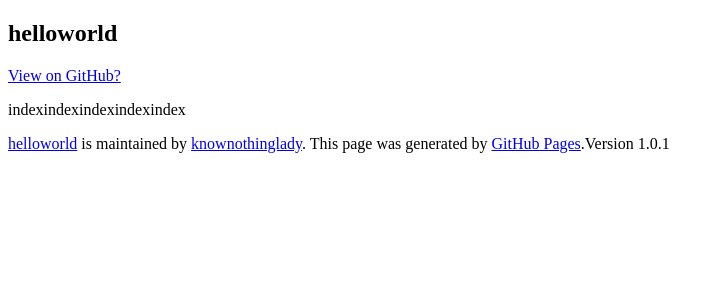
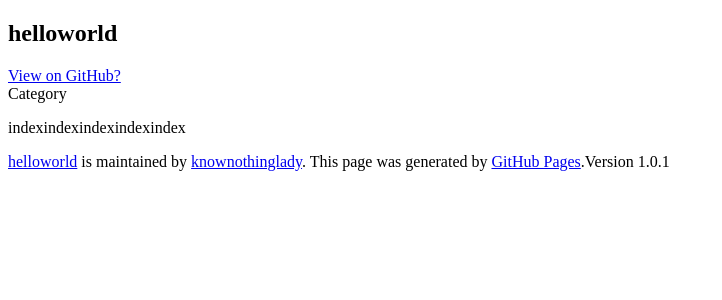
Before and after one commit to knownothinglady/helloworld, a Jekyll site: the page built from index.md, in a window 1280 px wide. Shown: the top 300 px of the page, without its empty margins (0-722 px from the left). Built offline with Jekyll 4.4.1, drawn with Linux system fonts in a browser that asks for light colours; our own code applies the rules of GitHub Pages for plain Markdown files; the repository's description, which GitHub fills in, is left out.

Commit message:
Update default.html

```diff
--- a/_layouts/default.html
+++ b/_layouts/default.html
@@ -21,10 +21,10 @@
       {% endif %}
     </section>
     <section class="leftContainer">
+      Category
       {% for post in site.posts %}
       <li>
-        <a href="{{ post.url }}">{{ post.title }}</a>
-        {{ post.excerpt }}
+        -<a href="{{ post.url }}">{{ post.title }}</a>
       </li>
       {% endfor %}
     </section>
```
